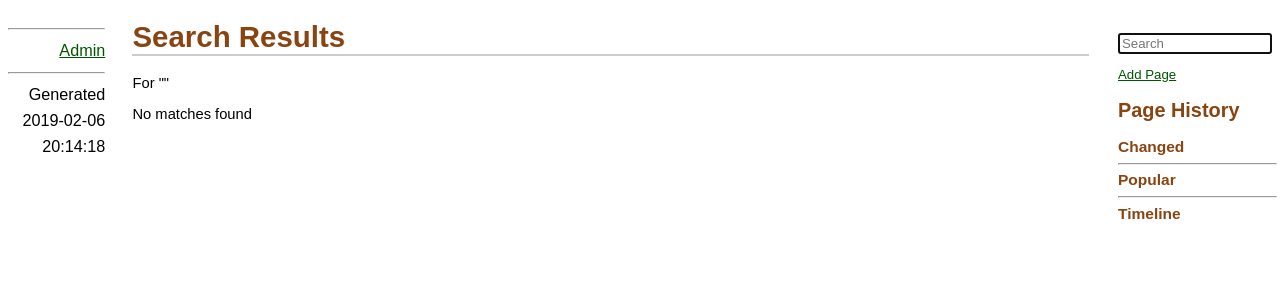
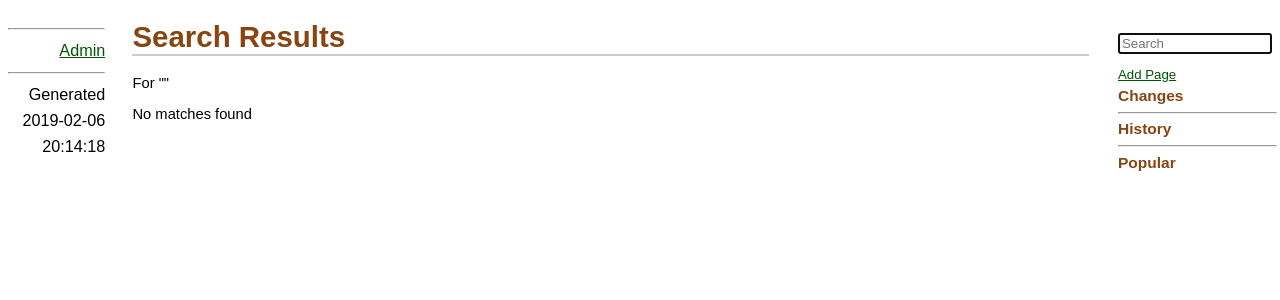
Before and after one commit to ahernp/DMCM, a Django app: template core/templates/core/search.html in a window 1280 px wide. Shown: the top 300 px of the page. Run offline with Django 3.2, Linux system fonts and the light colour scheme; the template is opened without the code that fills it, so the values that code supplies are empty.

Commit message:
Restructured sidebar.

```diff
--- a/project/templates/base.html
+++ b/project/templates/base.html
@@ -36,8 +36,7 @@
                     autofocus>
             </form>
             <p><a href="{% url 'admin:mpages_page_add' %}">Add Page</a></p>
-            <h2>Page History</h2>
-            <h3 title="Most recently updated">Changed</h3>
+            <h3 title="Most recently updated">Changes</h3>
             {% for update in sidebar.updates %}
                 <h4>{{ update.date }}</h4>
                 {% for page in update.pages %}
@@ -45,14 +44,14 @@
                 {% endfor %}
             {% endfor %}
             <hr>
+            <h3 title="Most recently read">History</h3>
+            {% for page in sidebar.recent %}
+                <p><a href="{% url 'page-detail' page.slug %}">{{ page.title }}</a></p>
+            {% endfor %}
+            <hr>
             <h3 title="Recently read most frequently">Popular</h3>
             {% for page in sidebar.popular %}
             <p><a href="{% url 'page-detail' page.page__slug %}">{{ page.page__title }}</a> ({{ page.total }})</p>
-            {% endfor %}
-            <hr>
-            <h3 title="Most recently read">Timeline</h3>
-            {% for page in sidebar.recent %}
-                <p><a href="{% url 'page-detail' page.slug %}">{{ page.title }}</a></p>
             {% endfor %}
         </div>
         <div id="content">
```
